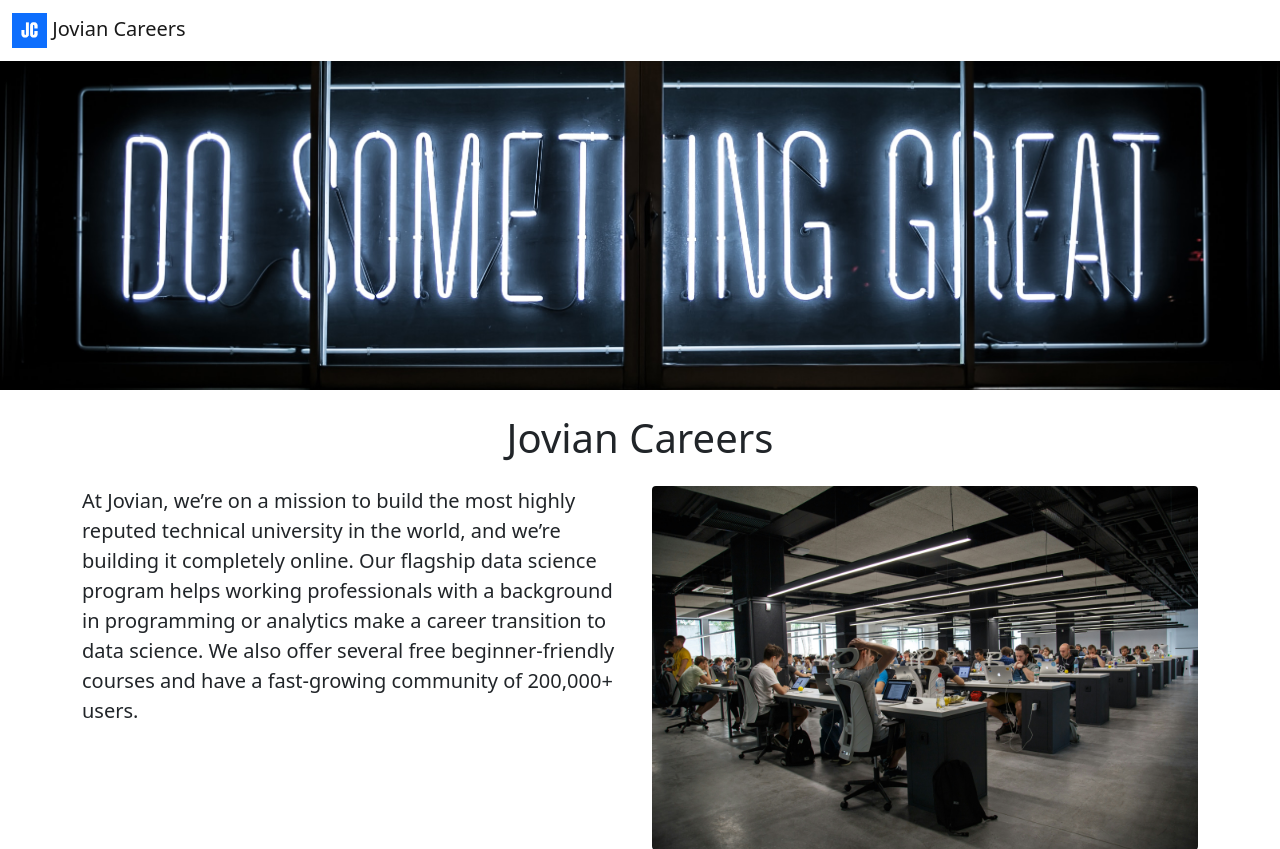
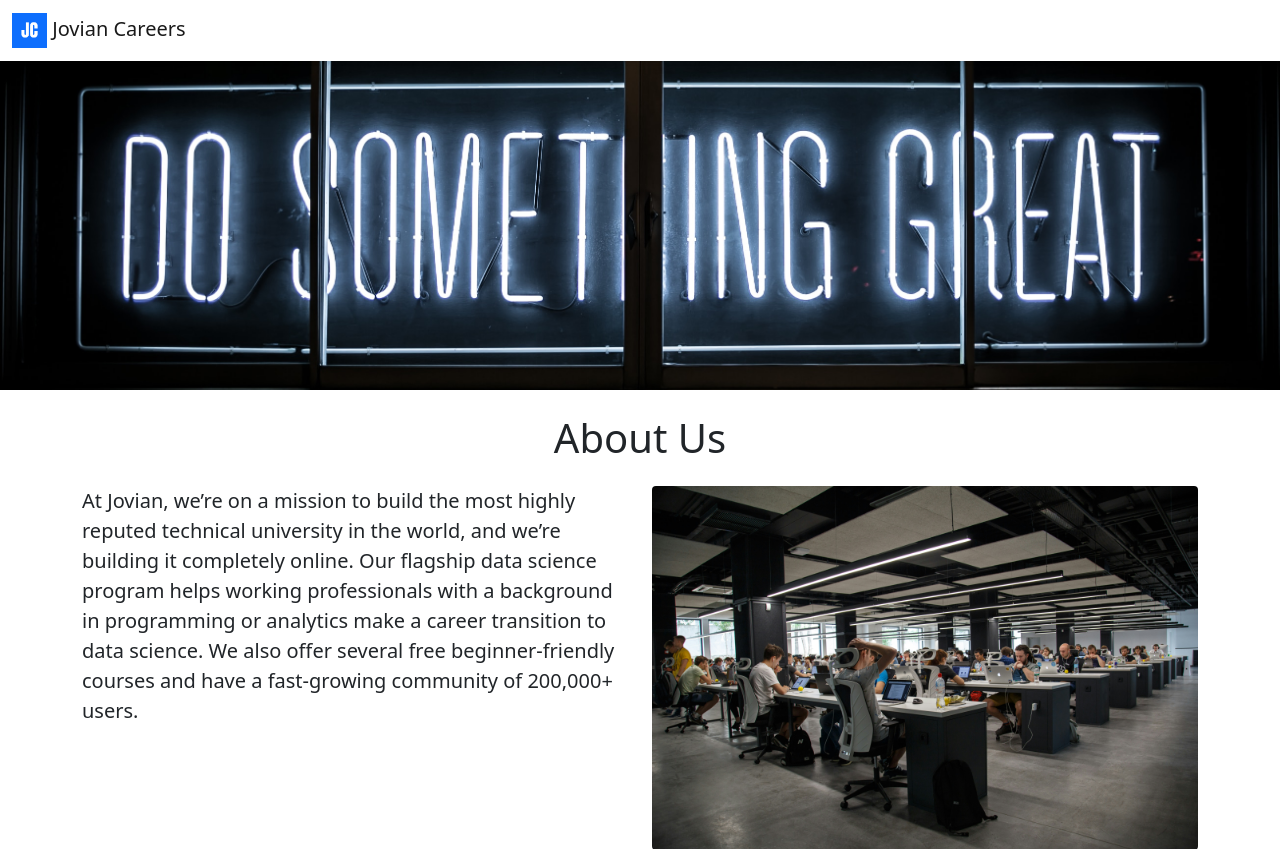
Before and after one commit to Youssef-Chibane/careers_app, a Flask app: template templates/home.html in a window 1280 px wide. Shown: the top 849 px of the page. Run offline with Flask 3, Linux system fonts and the light colour scheme; the template is opened without the code that fills it, so the values that code supplies are empty.

Commit message:
edited-title

```diff
--- a/templates/home.html
+++ b/templates/home.html
@@ -1,7 +1,7 @@
 <!DOCTYPE html>
 <html>
   <head>
-    <title>Jovian Careers</title>
+    <title>Careers App</title>
     <meta charset="utf-8">
     <meta name="viewport" content="width=device-width, initial-scale=1">
     <link href="https://cdn.jsdelivr.net/npm/bootstrap@5.2.0-beta1/dist/css/bootstrap.min.css" rel="stylesheet" integrity="sha384-0evHe/X+R7YkIZDRvuzKMRqM+OrBnVFBL6DOitfPri4tjfHxaWutUpFmBp4vmVor" crossorigin="anonymous">
@@ -11,7 +11,7 @@
     {% include 'navbar.html' %}
     <img class="img-fluid" id="banner" src="../static/cover.jpg" >
     <div class="container">
-      <h1 class="text-center mt-2 mb-4">Jovian Careers</h1>
+      <h1 class="text-center mt-2 mb-4">About Us</h1>
       <div class="row" style="margin-bottom:32px">
         <div class="col-md-6">
       <p class="lead">
```
